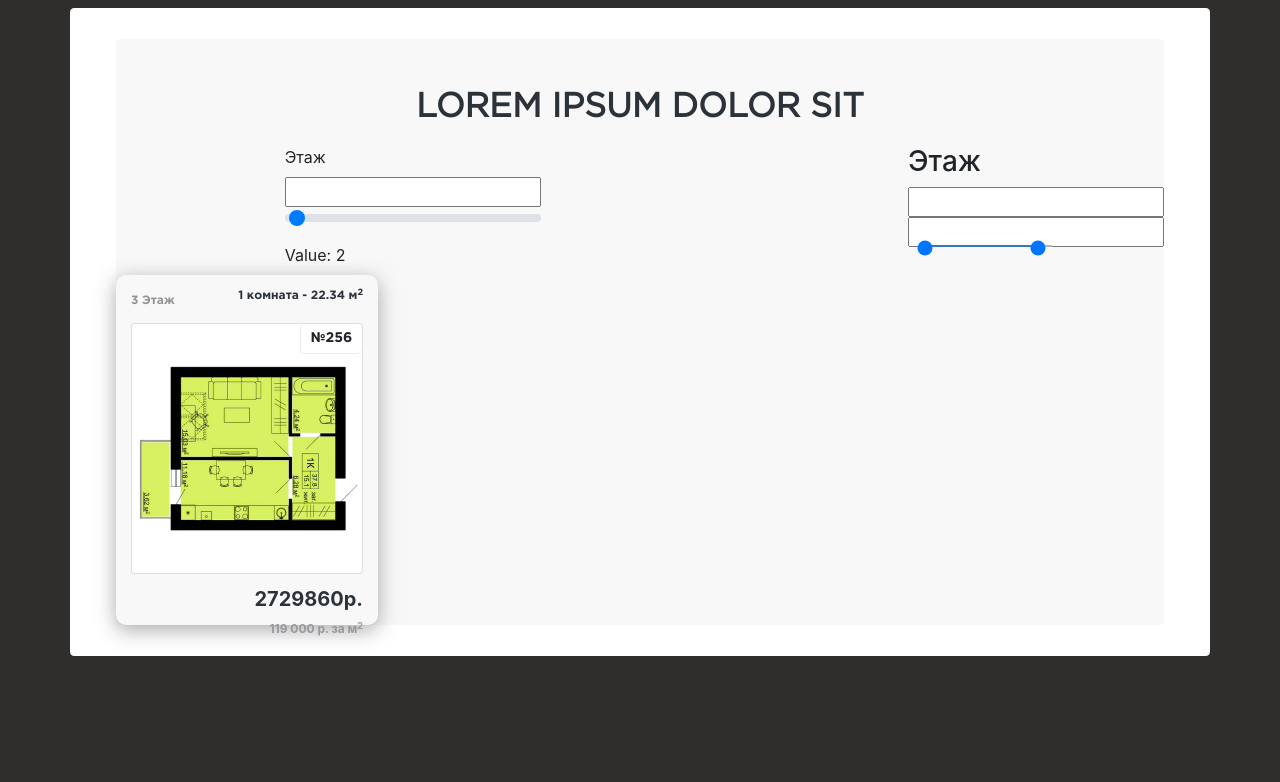
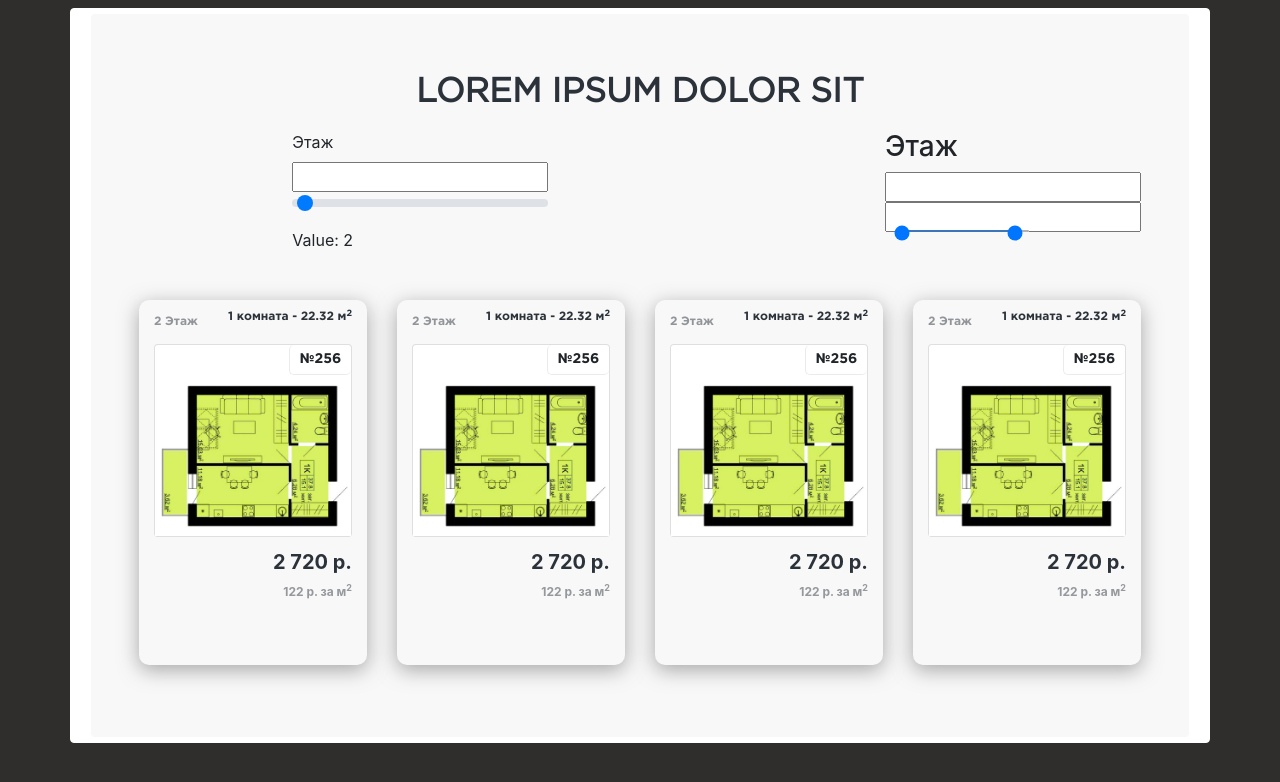
Before and after one commit to yarkirs/test-alert, a Vue app: page / in a window 1280 px wide. Shown: the top 782 px of the page. Built offline with nearby package versions, Linux system fonts and the light colour scheme.

Commit message:
add adaptive for cards

```diff
--- a/src/App.vue
+++ b/src/App.vue
@@ -1,8 +1,6 @@
 <template>
 <div>
-  <b-container class="bg-white mt-2 rounded border border-white" fluid="lg">
-      <app-content></app-content>
-  </b-container>
+  <app-content></app-content>
 </div>
 </template>
 
--- a/src/components/AppContent.vue
+++ b/src/components/AppContent.vue
@@ -1,20 +1,54 @@
 <template>
-  <div>
-    <div class="main__container rounded">
+  <b-container class="bg-white mt-2 rounded border border-white" fluid="xl">
+    <div class="main__container p-5 rounded">
       <h1 class="text-center">
         <strong>Lorem ipsum dolor sit </strong>
       </h1>
       <app-content-filters></app-content-filters>
-      <div class="main__housing mt-2">
-        <b-row>
-          <b-col>
-            <app-content-card></app-content-card>
+      <div class="main__housing mt-5">
+        <b-row >
+          <b-col cols="4" xl="3" lg="4" md="6" sm="12"  class="mb-4" >
+            <app-content-card
+            :price="2720"
+            :number="256"
+            :rooms="1"
+            :square="22.32"
+            :floor="2"
+            pathImg="../assets/room.jpg"
+            ></app-content-card>
           </b-col>
+          <b-col cols="4" xl="3" lg="4" md="6" sm="12" class="mb-4">
+            <app-content-card
+            :price="2720"
+            :number="256"
+            :rooms="1"
+            :square="22.32"
+            :floor="2"
+            pathImg="../assets/room.jpg"
+            ></app-content-card>
+          </b-col>
+          <b-col cols="4" xl="3" lg="4" md="6" sm="12" class="mb-4"><app-content-card
+            :price="2720"
+            :number="256"
+            :rooms="1"
+            :square="22.32"
+            :floor="2"
+            pathImg="../assets/room.jpg"
+            ></app-content-card></b-col>
+          <b-col cols="4" xl="3" lg="4" md="6" sm="12" class="mb-4"><app-content-card
+            :price="2720"
+            :number="256"
+            :rooms="1"
+            :square="22.32"
+            :floor="2"
+            pathImg="../assets/room.jpg"
+            ></app-content-card></b-col>
 
         </b-row>
       </div>
     </div>
-  </div>
+  </b-container>
+
 </template>
 
 <script>
@@ -37,6 +71,6 @@ export default {
   }
   background-color: #f8f8f8;
   padding-top: 38px;
-  margin: 30px;
+  margin: 5px;
 }
 </style>
--- a/src/components/AppContentCard.vue
+++ b/src/components/AppContentCard.vue
@@ -1,23 +1,24 @@
 <template>
-  <div class="card-rooms col-3">
+  <div class="card-rooms">
     <div class="card-info">
-      <h5>3 Этаж</h5>
+      <h5>{{ floor }} Этаж</h5>
       <span
-        ><strong>1 комната - 22.34 м<sup>2</sup></strong></span
+        ><strong>1 комната - {{ square }} м<sup>2</sup></strong></span
       >
     </div>
     <div class="card-wrap card">
       <div class="card-wrap-number">
         <div class="card-number">
-          <p class="text-center">№256</p>
+          <p class="text-center">№{{ number }}</p>
         </div>
       </div>
-      <img src="../assets/room.jpg" alt="Avatar" />
+      <img src="../assets/room.jpg" alt="room" />
     </div>
     <div class="card-container">
       <div class="card-price text-right">
-        <p>{{ price }}р.</p>
-        <span>119 000 р. за м<sup>2</sup></span>
+        <p>{{ newPrice }}р.</p>
+
+        <span>{{ sqPrice }}р. за м<sup>2</sup></span>
       </div>
       <button class="card-btn">Подробнее</button>
     </div>
@@ -28,18 +29,60 @@
 /* eslint-disable */
 export default {
   data() {
-    return {
-      price: 2729860,
-    };
+    return {};
+  },
+  props: {
+    price: {
+      type: Number,
+      required: true,
+    },
+    square: {
+      type: Number,
+      required: true,
+    },
+    floor: {
+      type: Number,
+      required: true,
+    },
+    pathImg: {
+      type: String,
+      required: false,
+      default: "../assets/room.jpg",
+    },
+    rooms: {
+      type: Number,
+      required: true,
+    },
+    number: {
+      type: Number,
+      required: true,
+    },
+  },
+  methods: {
+    addSpace(number) {
+      number += "";
+      number = new Array(4 - (number.length % 3)).join("U") + number;
+      return number.replace(/([0-9U]{3})/g, "$1 ").replace(/U/g, "");
+    },
+  },
+  computed: {
+    sqPrice() {
+      const NewPrice = Math.round(this.price / this.square);
+      return this.addSpace(NewPrice);
+    },
+
+    newPrice() {
+      return this.addSpace(this.price);
+    },
   },
 };
 </script>
-
 <style lang="scss">
 .card {
   &-btn {
-    display: none;
-    transition: all 0.5s ease;
+    display: block;
+    visibility: hidden;
+    // transition: all 0.7s ease;
     background: #70d24e;
     border-radius: 2px 2px 5px 5px;
     text-align: center;
@@ -51,11 +94,11 @@ export default {
     font-weight: 700;
     // margin-top: 10px;
     padding: 10px;
-    &:focus{
-        outline: none;
+    &:focus {
+      outline: none;
     }
-    &:hover{
-        background: darken(#70d24e, 10%);
+    &:hover {
+      background: darken(#70d24e, 10%);
     }
   }
   &-price {
@@ -78,8 +121,7 @@ export default {
     & img {
       width: 100%;
       transition-duration: 0.5s;
-      padding-bottom: 31px;
-
+    //   padding-bottom: 31px;
     }
   }
   &-wrap-number {
@@ -106,20 +148,21 @@ export default {
     transition: 0.3s;
     border-radius: 10px;
     box-shadow: 0 5px 20px 0 rgba(86, 86, 86, 0.5);
-    height: 350px;
+    min-height: 350px;
+    padding: 8px 15px;
     &:hover {
       -webkit-transition: all 0.7s ease;
       transition: all 0.7s ease;
       .card-btn {
-          -webkit-transition: all 0.7s ease;
-           transition: all 0.7s ease;
-          display: block;
+        -webkit-transition: all 0.7s ease;
+        transition: all 0.7s ease;
+        visibility: visible;
       }
       img {
         transition: all 0.7s ease;
         -webkit-transform: scale(0.7);
         transform: scale(0.7);
-        padding-bottom: 0;
+        // padding-bottom: 0;
       }
     }
   }
@@ -128,10 +171,9 @@ export default {
     justify-content: space-between;
     color: #2c323a;
     font-family: "GothamPro-bold";
-    padding-top: 12px;
-
     & span {
       font-size: 12px;
+      //   padding-left: 5px;
     }
     & h5 {
       font-size: 12px;
@@ -143,4 +185,20 @@ export default {
     padding-bottom: 10px;
   }
 }
+@media (max-width: 1201px) {
+  .card {
+      &-rooms{
+        //   min-height: auto;
+      }
+    &-info {
+      flex-wrap: wrap;
+      margin-bottom: 5px;
+    }
+    &-wrap {
+      & img {
+        // padding-bottom: 10px;
+      }
+    }
+  }
+}
 </style>
```
